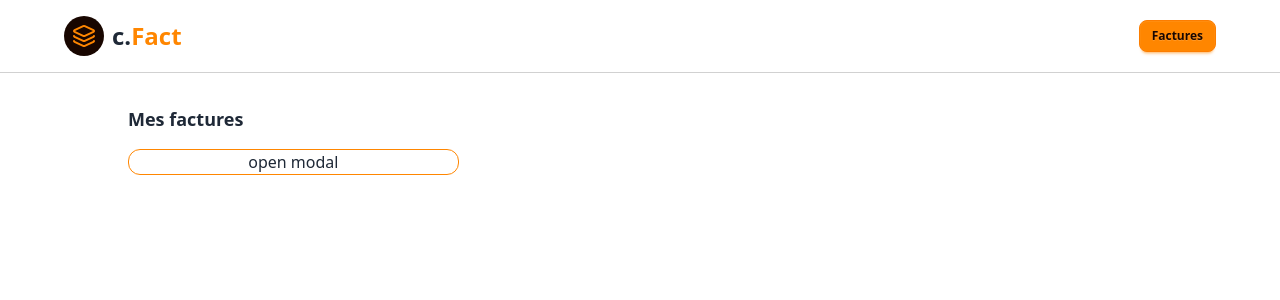
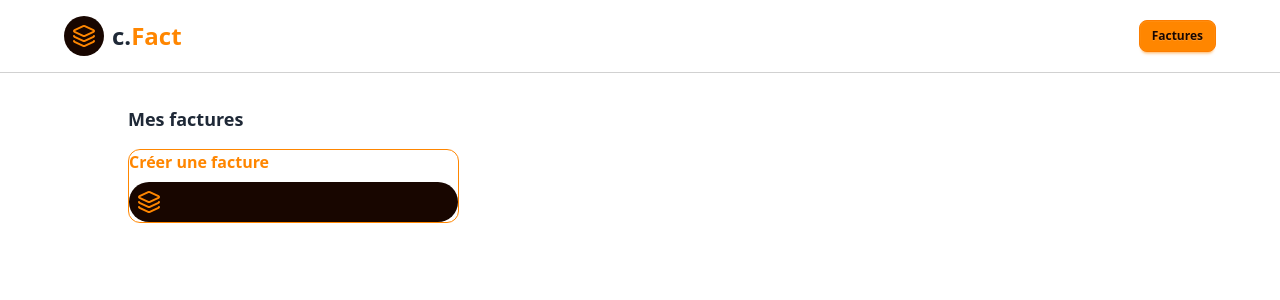
Before and after one commit to Chadrac-WAKOMYA/c.track, a Next.js app: page / in a window 1280 px wide. Shown: the top 300 px of the page. Built offline with nearby package versions, Linux system fonts and the light colour scheme; no server answers.

Commit message:
title and app deciption updated

```diff
--- a/app/layout.tsx
+++ b/app/layout.tsx
@@ -14,8 +14,8 @@ const geistMono = Geist_Mono({
 });
 
 export const metadata: Metadata = {
-  title: "Create Next App",
-  description: "Generated by create next app",
+  title: "C.Fact",
+  description: "This is the programming's langage pratice",
 };
 
 export default function RootLayout({
--- a/app/page.tsx
+++ b/app/page.tsx
@@ -1,4 +1,5 @@
 "use client"
+import { Layers } from "lucide-react";
 import Wrapper from "./component/Wrapper";
 
 export default function Home() {
@@ -7,8 +8,16 @@ export default function Home() {
     <Wrapper >
       <div className="flex flex-col space-y-4">
         <h1 className="text-lg font-bold">Mes factures</h1>
+
         <div className="grid md:grid-cols-3 gap-4">
-          <div className="cursor-pointer border border-accent rounded-xl flex justify-center" onClick={() => (document.getElementById('my_modal_3') as HTMLDialogElement).showModal()}>open modal</div>
+          <div
+            className="cursor-pointer border border-accent rounded-xl flex flex-col justify-center "
+            onClick={() => (document.getElementById('my_modal_3') as HTMLDialogElement).showModal()}>
+            <div className="font-bold text-accent">Créer une facture</div>
+            <div className='bg-accent-content text-accent rounded-full p-2 mt-2'>
+              <Layers className='w-6 h-6' />
+            </div>
+          </div>
         </div>
         <dialog id="my_modal_3" className="modal">
           <div className="modal-box">
```
